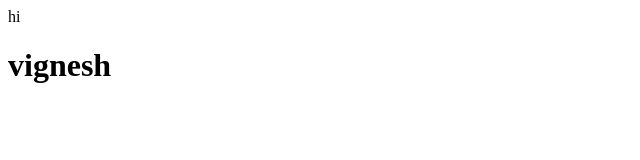
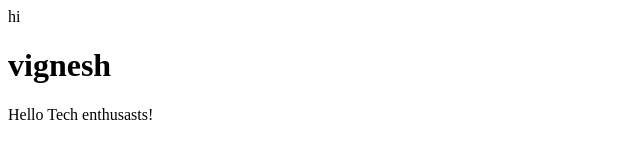
Before and after one commit to snipingeagle0712/vigneshweek10, a plain HTML site: page index.html in a window 1280 px wide. Shown: the whole page, without its empty margins (0-640 px from the left). Drawn offline with Linux system fonts and the light colour scheme.

Commit message:
Update index.html

```diff
--- a/index.html
+++ b/index.html
@@ -5,5 +5,6 @@
 <body>
 <p>hi</p>
   <h1>vignesh</h1>
+  <p>Hello Tech enthusasts!</p>
 </body>
 </html>
```
